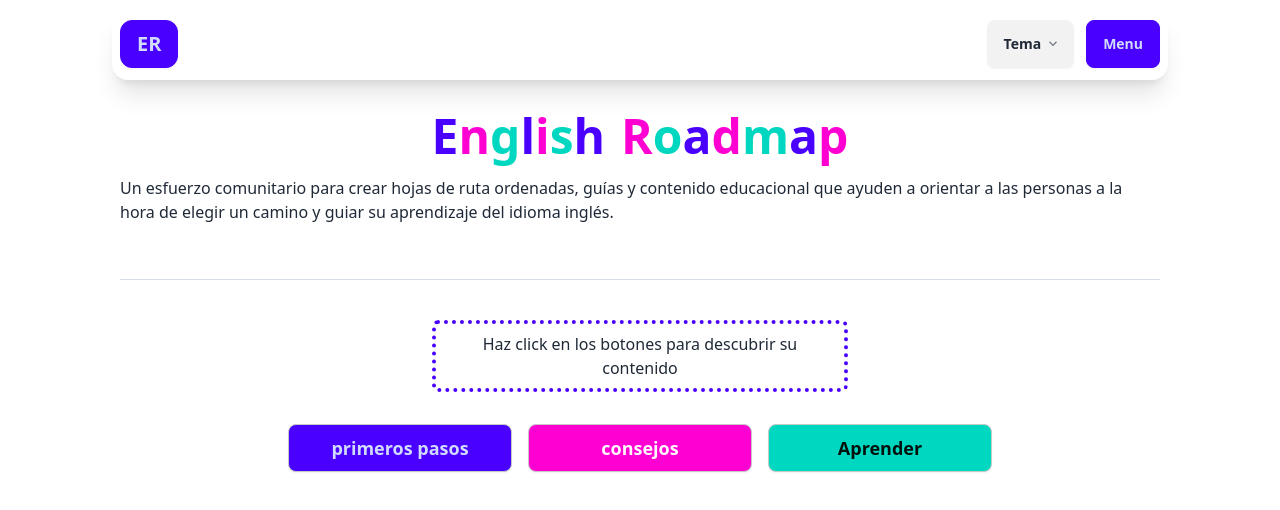
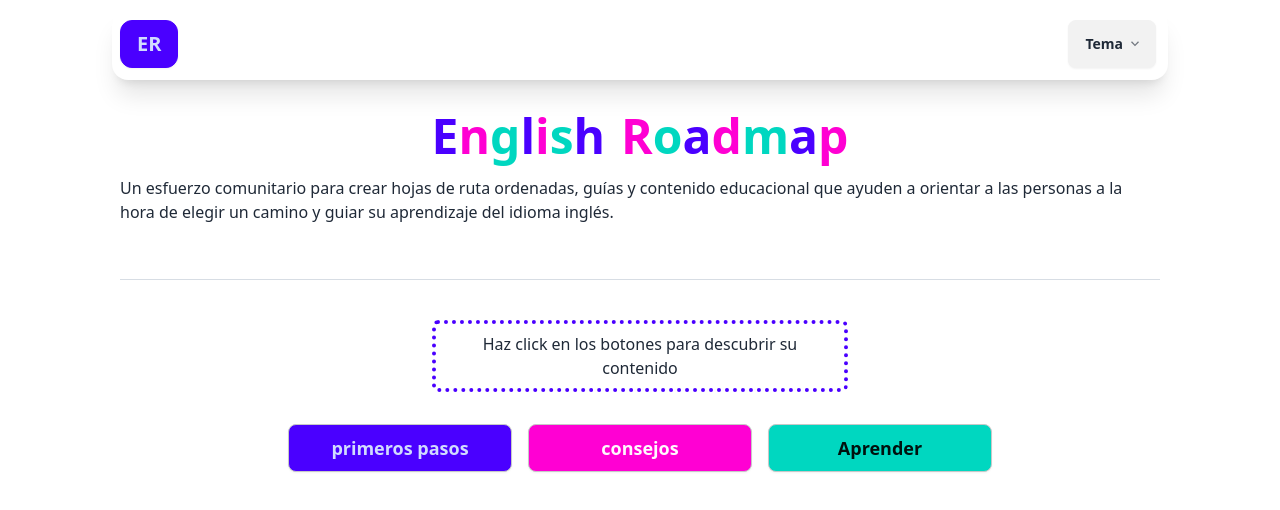
Before and after one commit to manufer24/englishroadmap, a Nuxt app: page / in a window 1280 px wide. Shown: the top 510 px of the page. Built offline with nearby package versions, Linux system fonts and the light colour scheme.

Commit message:
remove button

```diff
--- a/layouts/MainLayout.vue
+++ b/layouts/MainLayout.vue
@@ -13,13 +13,13 @@
 
             <section class="space-x-2">
                 <primaryMenu />
-                <button class="dropdown dropdown-bottom dropdown-end mr-3">
+                <!-- <button class="dropdown dropdown-bottom dropdown-end mr-3">
                     <div tabindex="0" role="button" class="btn btn-primary">Menu</div>
                         <ul class="dropdown-content z-[1] p-2 shadow-2xl bg-base-300 rounded-box w-52 mt-1 space-y-1">
                             <li><nuxt-link class="btn btn-sm btn-block btn-ghost justify-start" to="/FAQs">FAQS</nuxt-link></li>
                             <li><nuxt-link class="btn btn-sm btn-block btn-ghost justify-start" to="/colaboradores">Colaboradores</nuxt-link></li>
                         </ul>
-                </button>
+                </button> -->
             </section>
         </nav>
     </header>
```
